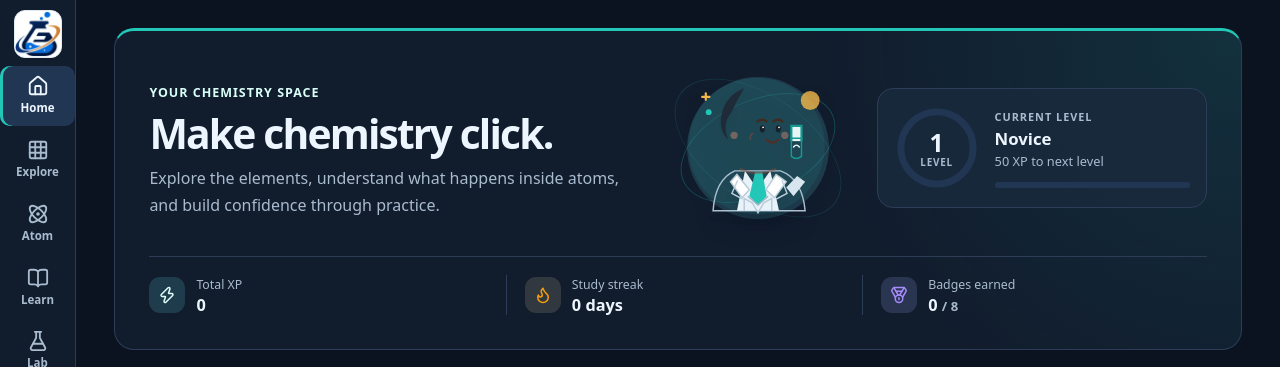
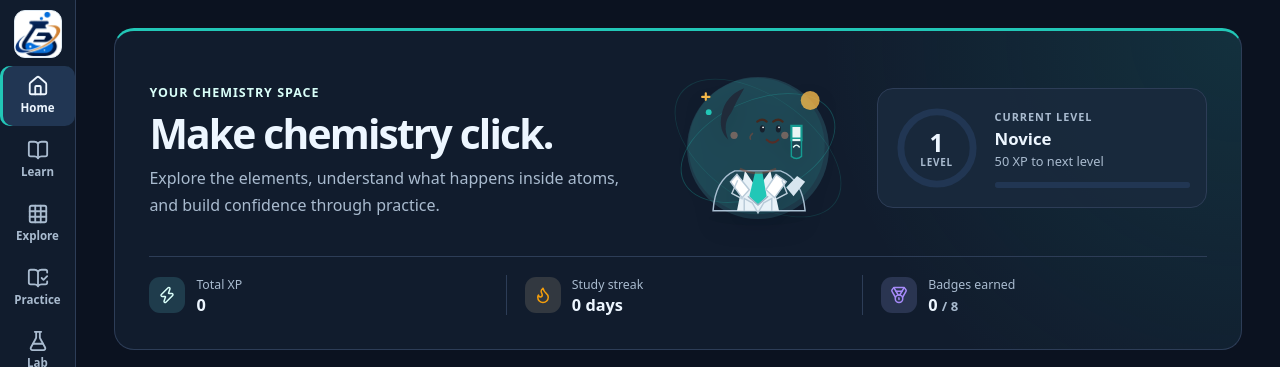
Before and after one commit to Elgit4/Elementa, a React (Vite) app: page / in a window 1280 px wide. Shown: the top 367 px of the page. Built offline with nearby package versions, Linux system fonts and the light colour scheme.

Commit message:
Restructure primary navigation around learning and practice

```diff
--- a/src/App.tsx
+++ b/src/App.tsx
@@ -1,5 +1,5 @@
 import { Suspense, lazy, useEffect, useRef } from 'react';
-import { Atom, BookOpen, FlaskConical, Grid3x3, House, Moon, Sun } from 'lucide-react';
+import { BookOpen, BookOpenCheck, FlaskConical, Grid3x3, House, Moon, Sun } from 'lucide-react';
 import { useRoute } from './router';
 import { ProgressProvider, useProgress } from './state/ProgressContext';
 import { Home } from './screens/Home';
@@ -7,24 +7,26 @@ const Explore = lazy(() => import('./screens/Explore').then((m) => ({ default: m
 const AtomExplorer = lazy(() => import('./screens/AtomExplorer').then((m) => ({ default: m.AtomExplorer })));
 const Learn = lazy(() => import('./screens/Learn').then((m) => ({ default: m.Learn })));
 const Lab = lazy(() => import('./screens/Lab').then((m) => ({ default: m.Lab })));
+const Practice = lazy(() => import('./screens/Practice').then((m) => ({ default: m.Practice })));
 import { OfflineStatus } from './components/OfflineStatus';
 import { PageLoader } from './components/Loading';
 
 const NAV = [
   { id: '', label: 'Home', Icon: House },
+  { id: 'learn', label: 'Learn', Icon: BookOpen },
   { id: 'explore', label: 'Explore', Icon: Grid3x3 },
-  { id: 'atom', label: 'Atom', Icon: Atom },
-  { id: 'learn', label: 'Learn', Icon: BookOpen },
+  { id: 'practice', label: 'Practice', Icon: BookOpenCheck },
   { id: 'lab', label: 'Lab', Icon: FlaskConical },
 ] as const;
 
-const TITLES: Record<string, string> = { '': 'Home', explore: 'Periodic table', atom: 'Atomic explorer', learn: 'Learn and practise', lab: 'Virtual lab' };
+const TITLES: Record<string, string> = { '': 'Home', explore: 'Explore', atom: 'Atomic explorer', learn: 'Learn', practice: 'Practice', lab: 'Virtual lab' };
 
 function Shell() {
   const route = useRoute();
   const { progress, update, storageWarning } = useProgress();
   const mainRef = useRef<HTMLElement>(null);
   const section = route.segments[0] ?? '';
+  const activeSection = section === 'lab' && route.segments[1] === 'practise' ? 'practice' : section;
   const first = useRef(true);
 
   useEffect(() => {
@@ -40,6 +42,7 @@ function Shell() {
     case 'atom': screen = <AtomExplorer route={route} />; break;
     case 'learn': screen = <Learn route={route} />; break;
     case 'lab': screen = <Lab route={route} />; break;
+    case 'practice': screen = <Practice />; break;
     default: screen = (<><h1>Page not found</h1><p className="muted">That page does not exist.</p><p><a className="btn" href="#/">Go home</a></p></>);
   }
   const dark = progress.theme === 'dark';
@@ -51,7 +54,7 @@ function Shell() {
         <a className="brand" href="#/" aria-label="Elementa home"><img src="/brand-mark.png" alt="" /></a>
         <nav className="nav" aria-label="Main">
           {NAV.map(({ id, label, Icon }) => (
-            <a key={id} href={`#/${id}`} aria-current={section === id ? 'page' : undefined}>
+            <a key={id} href={`#/${id}`} aria-current={activeSection === id ? 'page' : undefined}>
               <Icon size={22} aria-hidden="true" />
               <span>{label}</span>
             </a>
```
